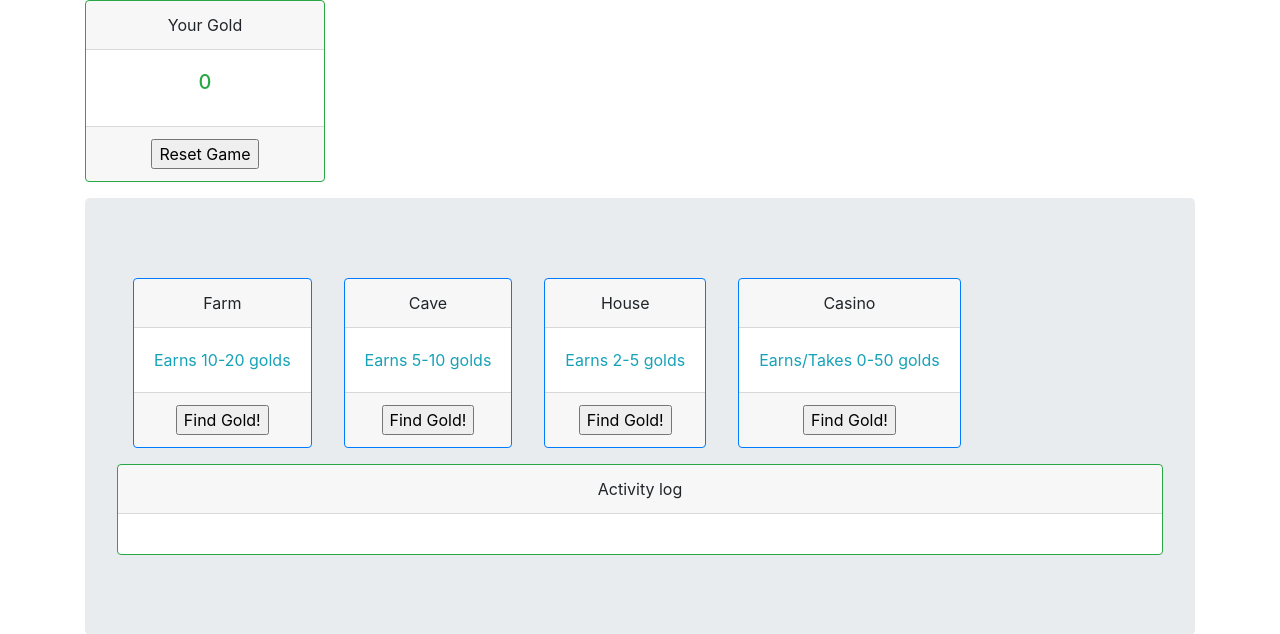
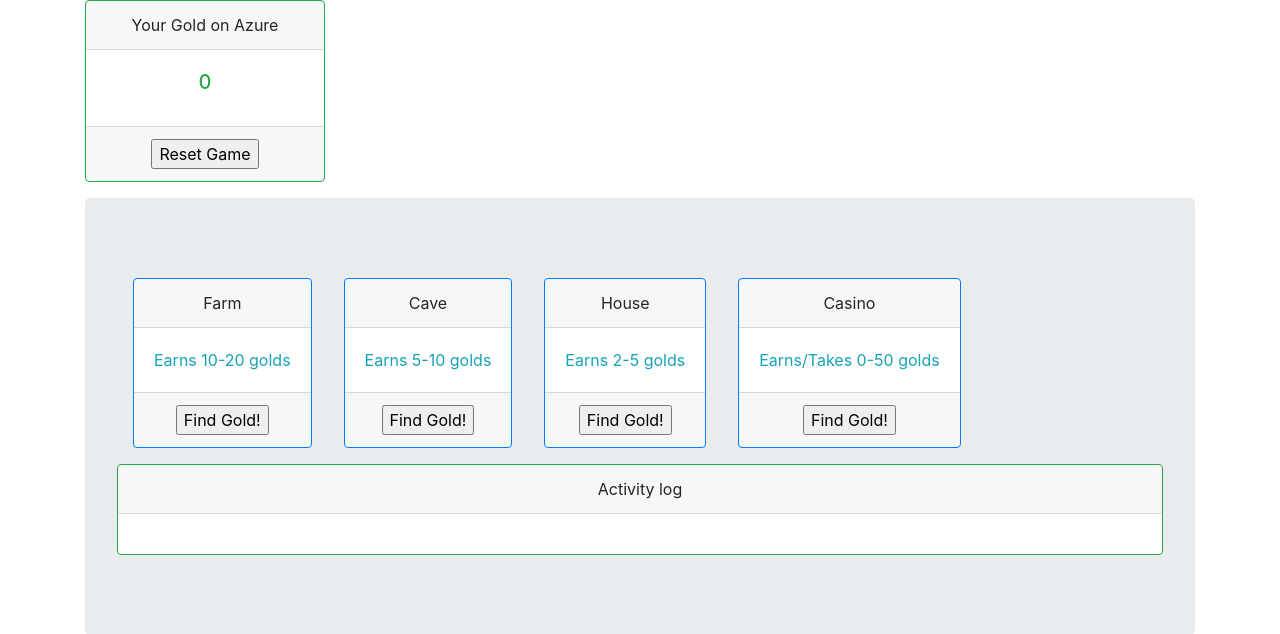
Before and after one commit to twtseng/django_demo, a Django app: page / in a window 1280 px wide. Shown: the top 634 px of the page. Run offline with Django 3.2, Linux system fonts and the light colour scheme; some libraries are stand-ins or nearby versions.

Commit message:
change page title

```diff
--- a/ninja_gold_app/templates/index.html
+++ b/ninja_gold_app/templates/index.html
@@ -10,13 +10,13 @@
     <link rel="stylesheet" href="https://maxcdn.bootstrapcdn.com/bootstrap/4.0.0/css/bootstrap.min.css"
         integrity="sha384-Gn5384xqQ1aoWXA+058RXPxPg6fy4IWvTNh0E263XmFcJlSAwiGgFAW/dAiS6JXm" crossorigin="anonymous">
 
-    <title>Ninja Gold</title>
+    <title>Ninja Gold on Azure</title>
 </head>
 
 <body>
     <div class="container">
         <div class="card border-success mb-3" style='max-width:15em'>
-            <div class="card-header text-center">Your Gold</div>
+            <div class="card-header text-center">Your Gold on Azure</div>
             <div class="card-body text-success text-center">
                 <h5 class="card-title">{{ request.session.gold_count }}</h5>
             </div>
```
